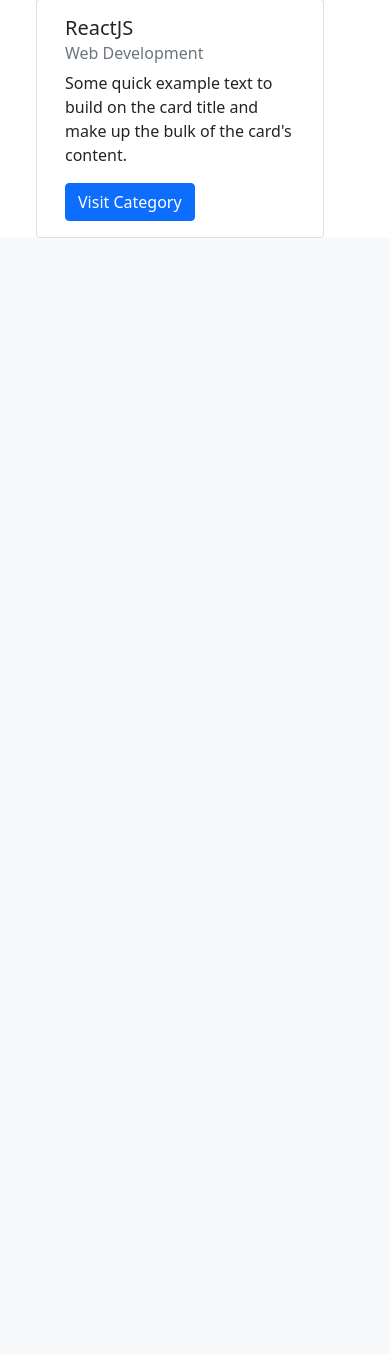
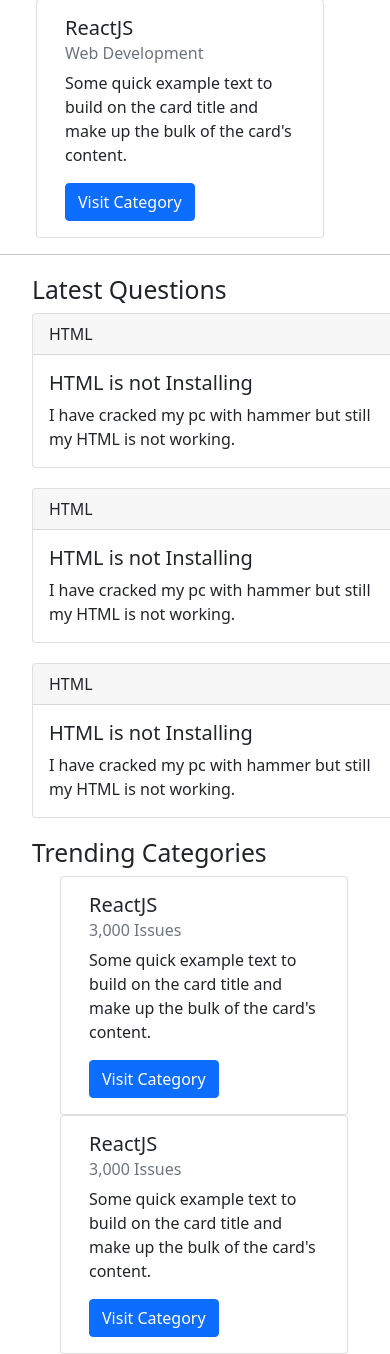
Before and after one commit to learncharm/learncharm-forum, a PHP site: page / in a window 390 px wide. Shown: the part 1197-2551 px from the top of the page. Before the commit the page ends 1435 px from the top, so only its background shows below. Run offline with PHP 8.4, Linux system fonts and the light colour scheme.

Commit message:
latest-trending

```diff
--- a/assets/css/style.css
+++ b/assets/css/style.css
@@ -28,3 +28,12 @@
 .categories h2{
     margin-bottom: 20px;
 }
+
+/* latest-trending */
+.latest-trending{
+    margin: 20px 0 0 20px;
+
+}
+.latest-question .card{
+    margin-bottom: 20px;
+}
--- a/index.php
+++ b/index.php
@@ -70,6 +70,73 @@
 
 </section>
 
+<hr>
+<!-- leatest-trending -->
+<div class="latest-trending container-fluid">
+    <div class="row">
+        <!-- latest question -->
+        <div class="latest-question col-md-6">
+            <h2>Latest Questions</h2>
+            <!-- card -->
+            <div class="card">
+                <div class="card-header">
+                    HTML
+                </div>
+                <div class="card-body">
+                    <h5 class="card-title">HTML is not Installing</h5>
+                    <p class="card-text">I have cracked my pc with hammer but still my HTML is not working.</p>
+                </div>
+            </div>
+            <div class="card">
+                <div class="card-header">
+                    HTML
+                </div>
+                <div class="card-body">
+                    <h5 class="card-title">HTML is not Installing</h5>
+                    <p class="card-text">I have cracked my pc with hammer but still my HTML is not working.</p>
+                </div>
+            </div>
+            <div class="card">
+                <div class="card-header">
+                    HTML
+                </div>
+                <div class="card-body">
+                    <h5 class="card-title">HTML is not Installing</h5>
+                    <p class="card-text">I have cracked my pc with hammer but still my HTML is not working.</p>
+                </div>
+            </div>
+        </div>
+        <!-- latest question -->
+        <div class="trending col-md-6">
+            <h2>Trending Categories</h2>
+            <!-- card -->
+            <div class="container-fluid">
+                <div class="row">
+            <div class="card col-sm-3 mx-3" style="width: 18rem;">
+                <div class="card-body">
+                    <h5 class="card-title">ReactJS</h5>
+                    <h6 class="card-subtitle mb-2 text-muted">3,000 Issues</h6>
+                    <p class="card-text">Some quick example text to build on the card title and make up the bulk of the card's content.</p>
+                    <a href="#" class="card-link btn btn-primary">Visit Category</a>
+                </div>
+            </div>
+            <div class="card col-sm-3 mx-3" style="width: 18rem;">
+                <div class="card-body">
+                    <h5 class="card-title">ReactJS</h5>
+                    <h6 class="card-subtitle mb-2 text-muted">3,000 Issues</h6>
+                    <p class="card-text">Some quick example text to build on the card title and make up the bulk of the card's content.</p>
+                    <a href="#" class="card-link btn btn-primary">Visit Category</a>
+                </div>
+            </div>
+
+                </div>
+            </div>
+        </div>
+
+    </div>
+</div>
+
+
 <!-- javascript -->
 <!-- bootstrap -->
 <script src="https://cdn.jsdelivr.net/npm/bootstrap@5.1.3/dist/js/bootstrap.bundle.min.js" integrity="sha384-ka7Sk0Gln4gmtz2MlQnikT1wXgYsOg+OMhuP+IlRH9sENBO0LRn5q+8nbTov4+1p" crossorigin="anonymous"></script>
```
